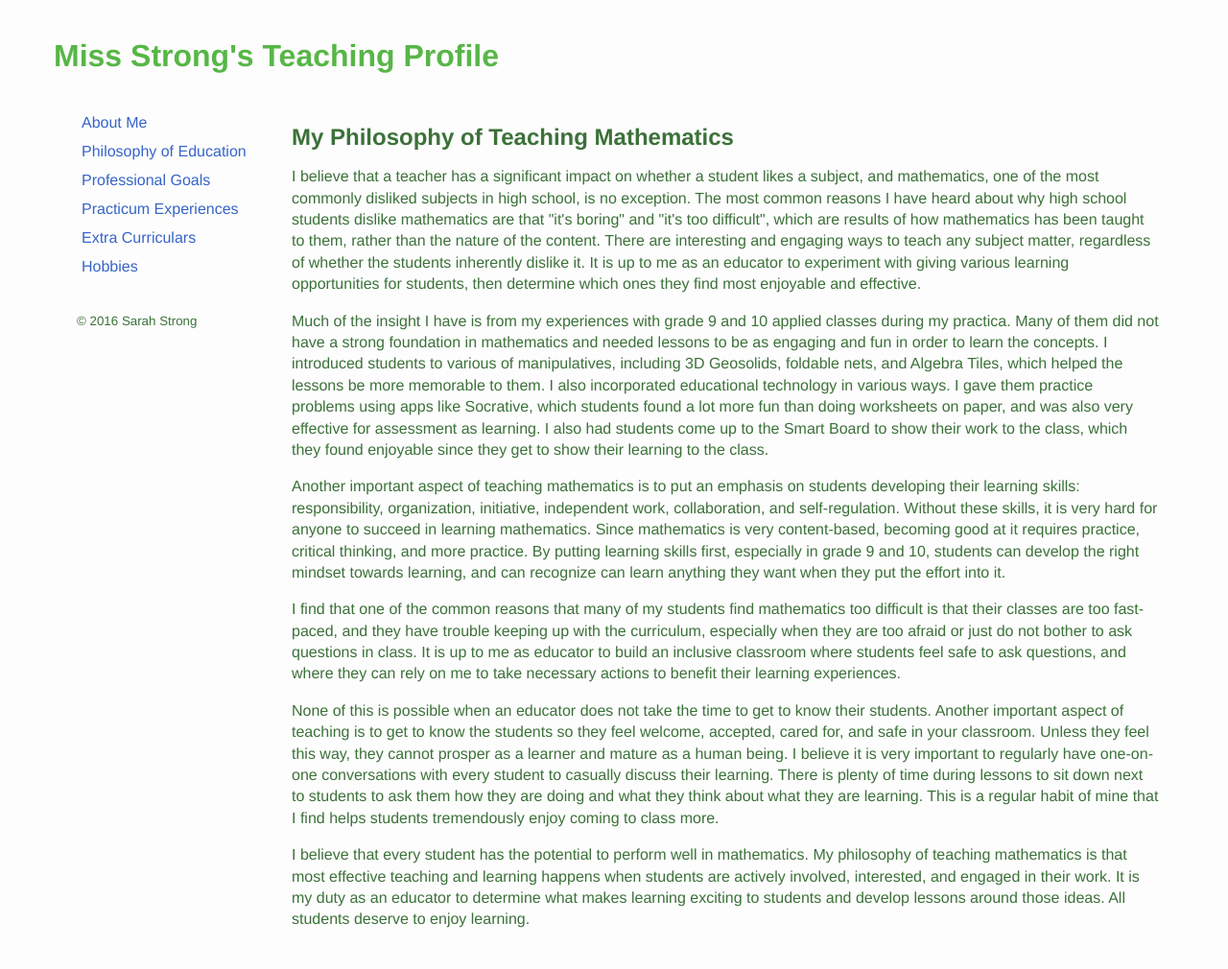
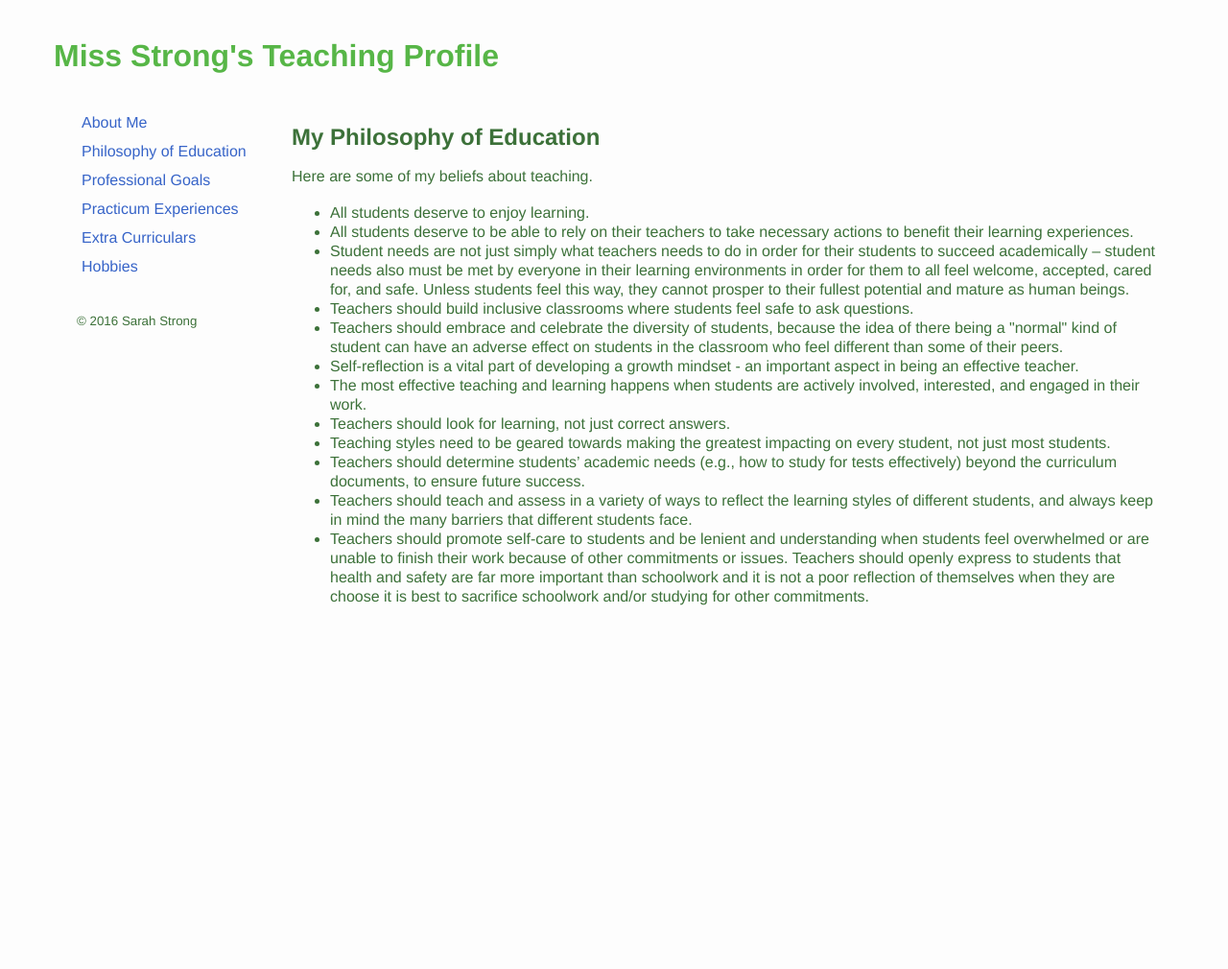
Before and after one commit to sarahstrong314/sarahstrong.ca, a Jekyll site: the page built from philosophy-of-education.html, in a window 1280 px wide. Shown: the whole page at 96% size. Built offline with Jekyll 4.4.1, drawn with Linux system fonts in a browser that asks for light colours; nearby versions of some CDN libraries; library files that are not in the unit come from our copies; Markdown is read by kramdown in place of the engine named in the settings; after the commit the page ends 900 px from its top, so only the background shows below that.

Commit message:
Added summary to philosophy of education page

```diff
--- a/philosophy-of-education.html
+++ b/philosophy-of-education.html
@@ -5,14 +5,33 @@ title: Philosophy of Education
 
 <div id="Philosophy of Education">
 
+<h2>My Philosophy of Education</h2>
+
+<p>Here are some of my beliefs about teaching.</p>
+
+<ul>
+  <li> All students deserve to enjoy learning.</li>
+  <li> All students deserve to be able to rely on their teachers to take necessary actions to benefit their learning experiences.</li>
+  <li> Student needs are not just simply what teachers needs to do in order for their students to succeed academically – student needs also must be met by everyone in their learning environments in order for them to all feel welcome, accepted, cared for, and safe. Unless students feel this way, they cannot prosper to their fullest potential and mature as human beings.</li>   <li> Teachers should build inclusive classrooms where students feel safe to ask questions.</li>
+  <li> Teachers should embrace and celebrate the diversity of students, because the idea of there being a "normal" kind of student can have an adverse effect on students in the classroom who feel different than some of their peers.</li>
+  <li> Self-reflection is a vital part of developing a growth mindset - an important aspect in being an effective teacher.</li>
+  <li> The most effective teaching and learning happens when students are actively involved, interested, and engaged in their work.</li>
+  <li> Teachers should look for learning, not just correct answers.</li>
+  <li> Teaching styles need to be geared towards making the greatest impacting on every student, not just most students.</li>
+  <li> Teachers should determine students’ academic needs (e.g., how to study for tests effectively) beyond the curriculum documents, to ensure future success.</li>
+  <li> Teachers should teach and assess in a variety of ways to reflect the learning styles of different students, and always keep in mind the many barriers that different students face.</li>
+  <li> Teachers should promote self-care to students and be lenient and understanding when students feel overwhelmed or are unable to finish their work because of other commitments or issues. Teachers should openly express to students that health and safety are far more important than schoolwork and it is not a poor reflection of themselves when they are choose it is best to sacrifice schoolwork and/or studying for other commitments.</li>
+</ul>
+
+<!--
 <h2>My Philosophy of Teaching Mathematics</h2>
-
 <p>I believe that a teacher has a significant impact on whether a student likes a subject, and mathematics, one of the most commonly disliked subjects in high school, is no exception. The most common reasons I have heard about why high school students dislike mathematics are that "it's boring" and "it's too difficult", which are results of how mathematics has been taught to them, rather than the nature of the content. There are interesting and engaging ways to teach any subject matter, regardless of whether the students inherently dislike it. It is up to me as an educator to experiment with giving various learning opportunities for students, then determine which ones they find most enjoyable and effective.</p>
 <p>Much of the insight I have is from my experiences with grade 9 and 10 applied classes during my practica. Many of them did not have a strong foundation in mathematics and needed lessons to be as engaging and fun in order to learn the concepts. I introduced students to various of manipulatives, including 3D Geosolids, foldable nets, and Algebra Tiles, which helped the lessons be more memorable to them. I also incorporated educational technology in various ways. I gave them practice problems using apps like Socrative, which students found a lot more fun than doing worksheets on paper, and was also very effective for assessment as learning. I also had students come up to the Smart Board to show their work to the class, which they found enjoyable since they get to show their learning to the class.</p>
 <p>Another important aspect of teaching mathematics is to put an emphasis on students developing their learning skills: responsibility, organization, initiative, independent work, collaboration, and self-regulation. Without these skills, it is very hard for anyone to succeed in learning mathematics. Since mathematics is very content-based, becoming good at it requires practice, critical thinking, and more practice. By putting learning skills first, especially in grade 9 and 10, students can develop the right mindset towards learning, and can recognize can learn anything they want when they put the effort into it.</p>
 <p>I find that one of the common reasons that many of my students find mathematics too difficult is that their classes are too fast-paced, and they have trouble keeping up with the curriculum, especially when they are too afraid or just do not bother to ask questions in class. It is up to me as educator to build an inclusive classroom where students feel safe to ask questions, and where they can rely on me to take necessary actions to benefit their learning experiences.
 <p>None of this is possible when an educator does not take the time to get to know their students. Another important aspect of teaching is to get to know the students so they feel welcome, accepted, cared for, and safe in your classroom. Unless they feel this way, they cannot prosper as a learner and mature as a human being. I believe it is very important to regularly have one-on-one conversations with every student to casually discuss their learning. There is plenty of time during lessons to sit down next to students to ask them how they are doing and what they think about what they are learning. This is a regular habit of mine that I find helps students tremendously enjoy coming to class more.</p>
 <p>I believe that every student has the potential to perform well in mathematics. My philosophy of teaching mathematics is that most effective teaching and learning happens when students are actively involved, interested, and engaged in their work. It is my duty as an educator to determine what makes learning exciting to students and develop lessons around those ideas. All students deserve to enjoy learning.
+-->
 
 <!--<h3>My Philosophy of Teaching Computer Science</h3>
 
```
